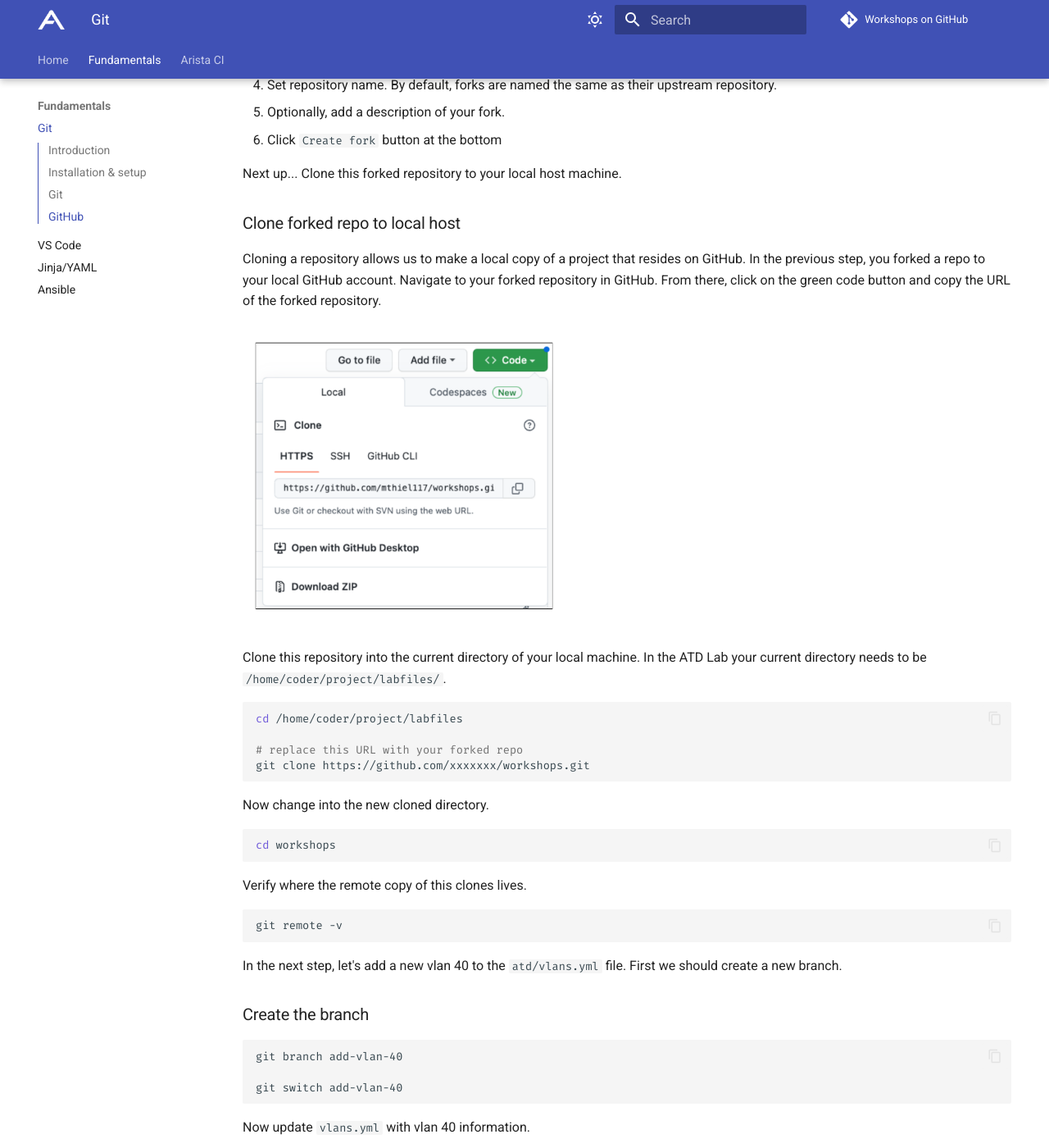
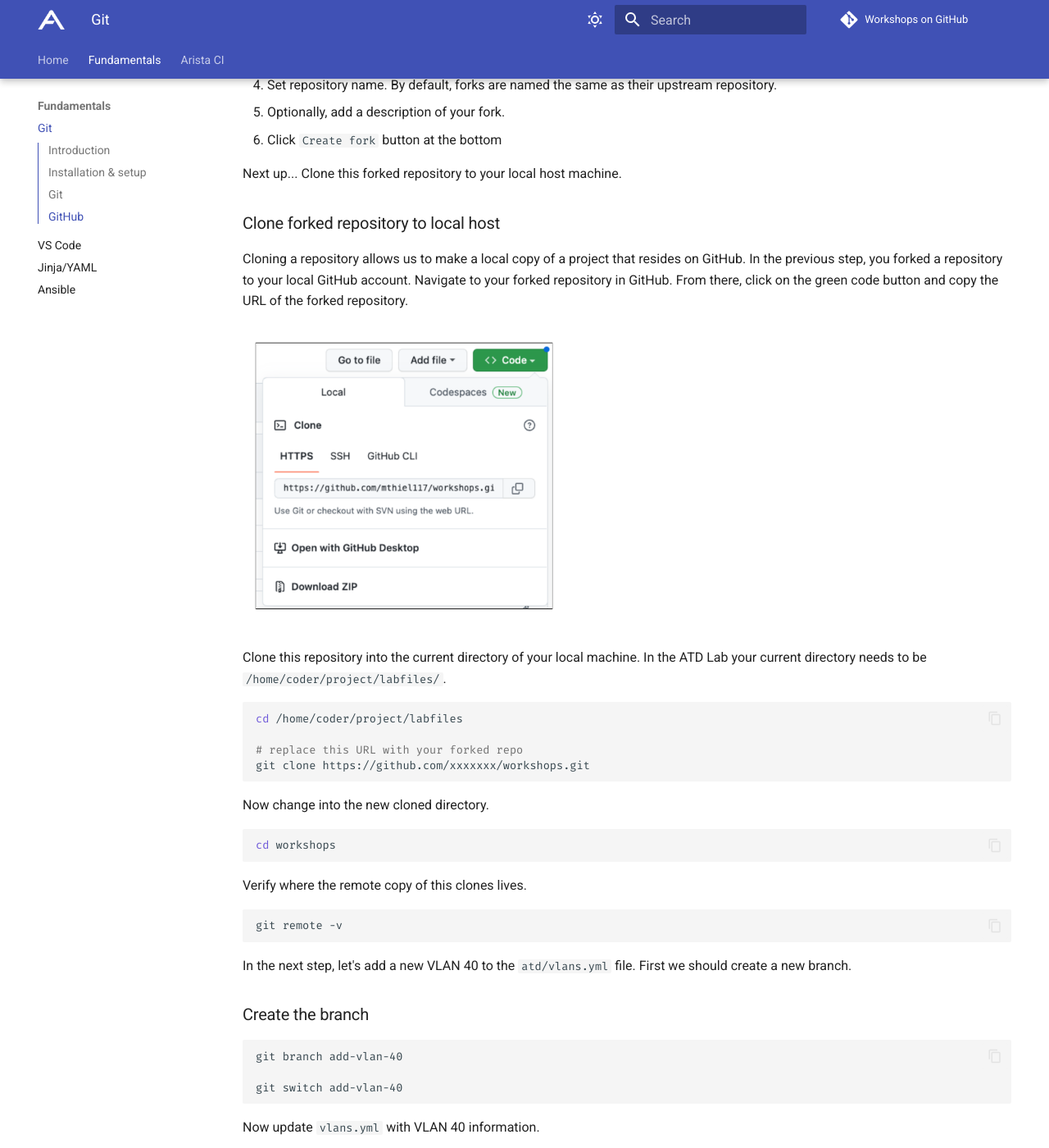
Before and after one commit to aristanetworks/avd-workshops, an MkDocs documentation site: the page built from workshops/git.md, in a window 1280 px wide and 1400 px high, scrolled down 8502 px. Shown: the whole window at 82% size. Built offline with MkDocs 1.6.1 and Material for MkDocs 9.7.7, drawn with Linux system fonts in a browser that asks for light colours; comment, search, counter and statistics services are not loaded; some of the changed text lies outside the part shown.

Commit message:
lots of updates to style and grammar

````diff
--- a/workshops/git.md
+++ b/workshops/git.md
@@ -79,13 +79,13 @@
 
 #### Initialize directory as a Git repository
 
-Next we initialize the current directory `/home/coder/project/labfiles/samplefiles/` as a repository (repo).
+Next we initialize the current directory `/home/coder/project/labfiles/samplefiles/` as a repository.
 
 ``` bash
 git init
 ```
 
-Notice your cli prompt changed.
+Notice your CLI prompt changed.
 
 The directory is now initialized as a Git repository and the following hidden sub-directory `/home/coder/project/labfiles/samplefiles/.git/` was created. It holds version control information for your repository.
 
@@ -93,13 +93,13 @@
 
 #### Git Repository Status
 
-Check the current status of your repo.
+Check the current status of your repository.
 
 ``` bash
 git status
 ```
 
-Since this is a brand new repo you should see output similar to the following, indicating there are untracked files.
+Since this is a brand new repository you should see output similar to the following, indicating there are untracked files.
 
 ``` bash
 On branch main
@@ -186,7 +186,7 @@
 nothing to commit, working tree clean
 ```
 
-You have successfully made your first historical marker in your repo. Check the log to see what is there.
+You have successfully made your first historical marker in your repository. Check the log to see what is there.
 
 ``` bash
 git log
@@ -197,7 +197,7 @@
 
 ### Create a branch
 
-Creating a branch allows you to make a new copy of your files without affecting the files in the `main` branch. For example, if you wanted to update the hostnames on your switches, you might create a new branch called, `update-hostnames`.
+Creating a branch allows you to make a new copy of your files without affecting the files in the `main` branch. For example, if you wanted to update the hostnames on your switches, you might create a new branch called `update-hostnames`.
 
 ![Branch](assets/images/git_branch.png){: style="width:500px"}
 
@@ -270,7 +270,7 @@
 
 ### Create a GitHub personal access token
 
-To push your local repo to GitHUb you will need a Personal Access Token. From your **GitHub** account, click through the following path to generate a new personal access token.  **Profile --> Settings --> Developer Settings --> Personal Access Tokens --> Tokens (classic) --> Generate new token (classic)**
+To push your local repository to GitHUb you will need a Personal Access Token. From your **GitHub** account, click through the following path to generate a new personal access token.  **Profile --> Settings --> Developer Settings --> Personal Access Tokens --> Tokens (classic) --> Generate new token (classic)**
 
 - Give the token a meaningful name by setting the **Note**: `MyNewToken`
 - Set the **Expiration**: 30 days (default)
@@ -299,9 +299,9 @@
 
 Next up... Clone this forked repository to your local host machine.
 
-### Clone forked repo to local host
+### Clone forked repository to local host
 
-Cloning a repository allows us to make a local copy of a project that resides on GitHub. In the previous step, you forked a repo to your local GitHub account. Navigate to your forked repository in GitHub. From there, click on the green code button and copy the URL of the forked repository.
+Cloning a repository allows us to make a local copy of a project that resides on GitHub. In the previous step, you forked a repository to your local GitHub account. Navigate to your forked repository in GitHub. From there, click on the green code button and copy the URL of the forked repository.
 
 ![Git Clone](assets/images/git_clone.png){: style="width:400px"}
 
@@ -326,7 +326,7 @@
 git remote -v
 ```
 
-In the next step, let's add a new vlan 40 to the `atd/vlans.yml` file. First we should create a new branch.
+In the next step, let's add a new VLAN 40 to the `atd/vlans.yml` file. First we should create a new branch.
 
 ### Create the branch
 
@@ -336,7 +336,7 @@
 git switch add-vlan-40
 ```
 
-Now update `vlans.yml` with vlan 40 information.
+Now update `vlans.yml` with VLAN 40 information.
 
 Additionally, stage and commit these changes to the new branch.
 
@@ -381,7 +381,7 @@
 
 A Pull Request in Git allows a contributor (you) to ask a maintainer (owner) of origin repository to review code changes you wish to merge into a project. Once a pull request is opened, you can discuss and review the potential changes with collaborators and add follow-up commits before your changes are merged into the `main` branch.
 
-Once all changes have been agreed upon, the maintainer of the original repo will merge your changes. At this point, your code changes are visible in the origin project repo.
+Once all changes have been agreed upon, the maintainer of the original repository will merge your changes. At this point, your code changes are visible in the origin project repository.
 
 #### Steps to initiate a Pull Request
 
@@ -401,7 +401,7 @@
 After your Pull Request is merged, there are some additional steps you may want to do.
 
 1. Delete your branch on GitHub and your local host.
-2. Sync your Forked repo (below)
+2. Sync your Forked repository (below)
 3. Pull the updates into `main` branch on your local host. `git pull`
 
 ![GitHub Sync Fork](assets/images/github_sync_fork.png){: style="width:750px"}
````
Also changed, not shown: other parts of workshops/git.md (+1 -1 lines), workshops/ansible.md (+7 -7 lines), workshops/jinja-yaml.md (+59 -59 lines), workshops/vscode.md (+5 -5 lines), 2 other files.
